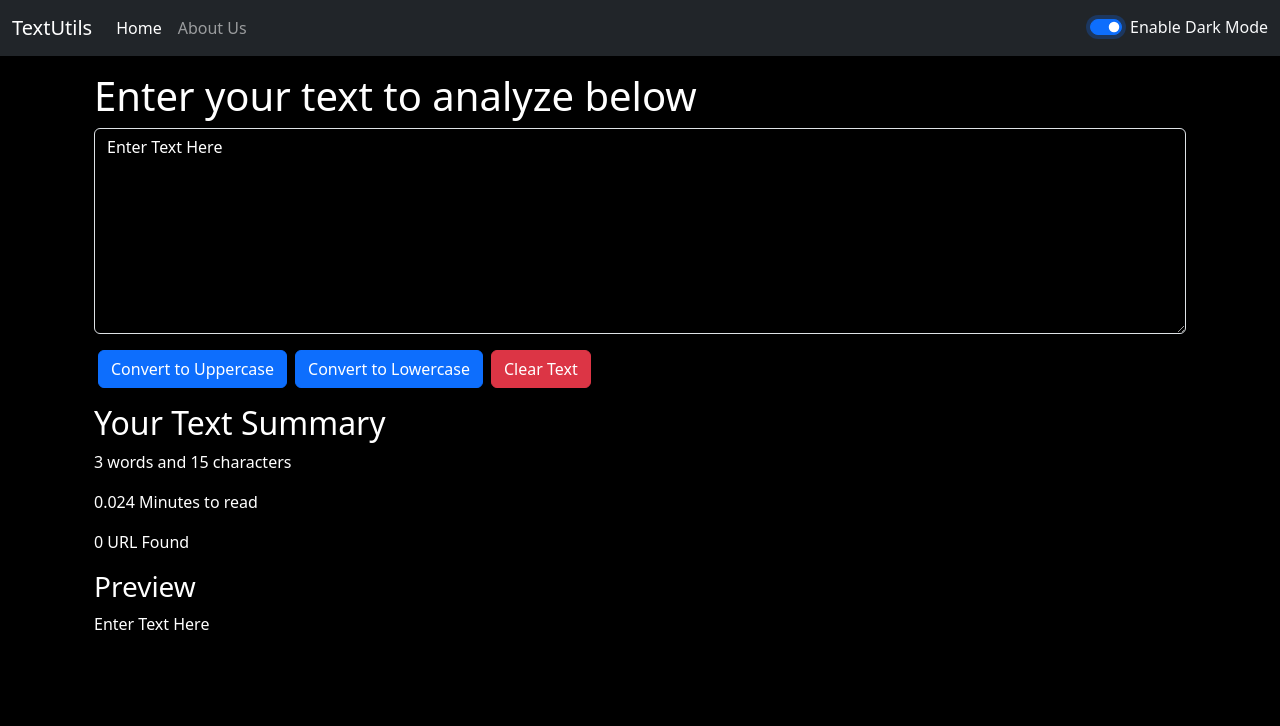
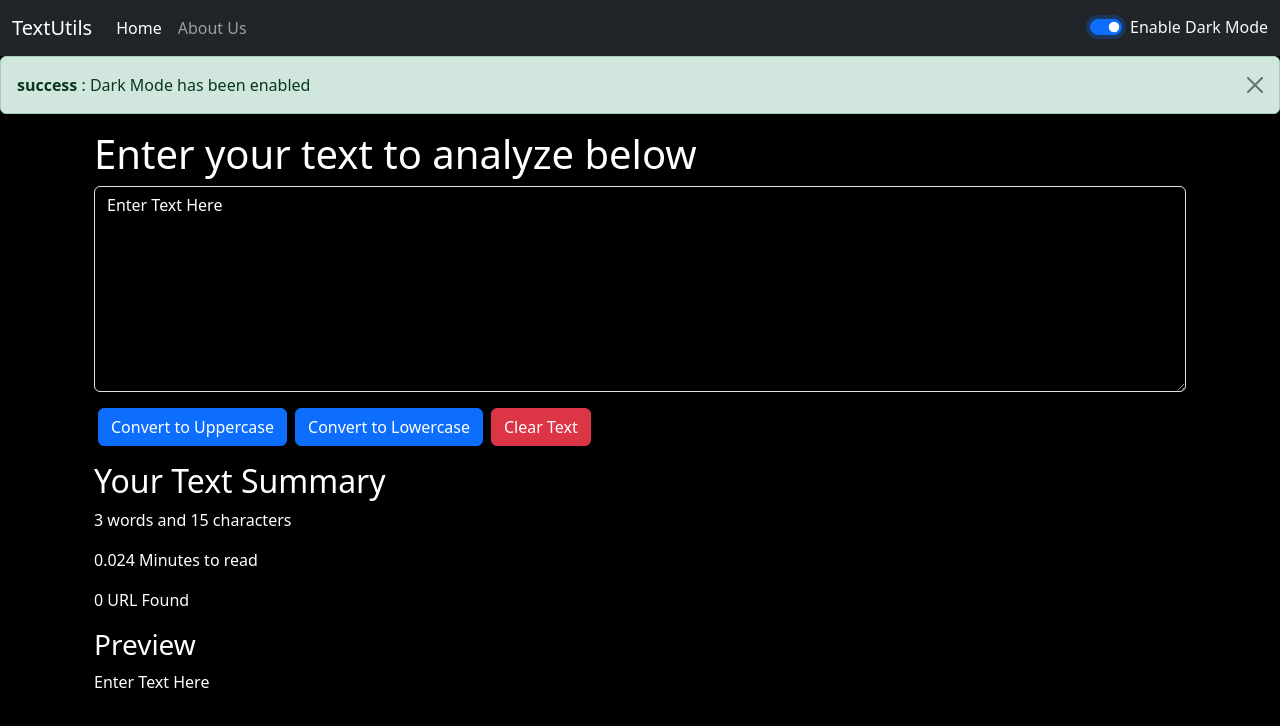
Before and after one commit to Darpan242003/my-app, a React (Vite) app: page / in a window 1280 px wide. Both pictures are taken after a click on the switch "Enable Dark Mode". Shown: the top 726 px of the page. Built offline with nearby package versions, Linux system fonts and the light colour scheme.

Commit message:
Added Alerts

```diff
--- a/src/App.jsx
+++ b/src/App.jsx
@@ -3,33 +3,47 @@
 import About from './Components/About'
 import Navbar from './Components/Navbar'
 import TextForm from './Components/TextForm'
+import Alert from './Components/Alert'
 
 function App() {
   const [mode, setMode] = useState('light') //use state to set the state as dark or light.
 
   const toggleMode = () => {
-    if (mode === 'light'){
+    if (mode === 'light') {
       setMode('dark')
       document.body.style.backgroundColor = 'black' //changes background of body to black
+      showAlert('Dark Mode has been enabled', 'success')
     }
     else {
       setMode('light')
       document.body.style.backgroundColor = 'white' //changes background of body to black
+      showAlert('Light Mode has been enabled', 'success')
     }
   }//function to change mode.
+
+
+  const [alert, setAlert] = useState(null)
+
+  const showAlert = (message, type) => {
+    setAlert({
+      msg: message,
+      type: type
+    })
+  }
 
   return (
     <>
 
       {/* <Navbar /> */} {/*Here we haven't passed any props so it will render the defaultProps. */}
-      <Navbar title="TextUtils" aboutText="About Us" mode={mode} toggleMode={toggleMode}/> {/*pass the mode state and toggleMode function as prop with the variables of same name*/}
+      <Navbar title="TextUtils" aboutText="About Us" mode={mode} toggleMode={toggleMode} /> {/*pass the mode state and toggleMode function as prop with the variables of same name*/}
       {/* here variables title and aboutText are passed as props to Navbar component.  */}
 
+      <Alert alert={alert} />
 
       <div className="container my-3"> {/* container is bootstrap class to keep the component in the middle and add equal margin at all sides
       my-3: bootstrap class to add margin across y-axis*/}
         {/* Add Heading as a prop in the textform */}
-        <TextForm heading="Enter your text to analyze below" mode={mode}/>
+        <TextForm heading="Enter your text to analyze below" mode={mode} />
         {/* <About/> */}
       </div>
 
--- /dev/null
+++ b/src/Components/Alert.jsx
@@ -0,0 +1,13 @@
+import React from 'react'
+
+export default function Alert(props) {
+    return (
+
+        props.alert && <div className={`alert alert-${props.alert.type} alert-dismissible fade show`} role="alert">
+        {/* && is used because default state of alert is null it provides logic that if prop.alert is "not null" then execute this. */}
+            <strong>{props.alert.type}</strong> : {props.alert.msg} {/*it will display the output in the form of "success: message"*/}
+            <button type="button" className="btn-close" data-bs-dismiss="alert" aria-label="Close"></button>
+        </div>
+
+    )
+}
--- a/src/Components/Navbar.jsx
+++ b/src/Components/Navbar.jsx
@@ -25,8 +25,8 @@
             <input className="form-control me-2" type="search" placeholder="Search" aria-label="Search" />
             <button className="btn btn-outline-primary" type="submit">Search</button>
           </form> */}
-          <div className={`form-check form-switch text-${props.mode === 'light' ? 'dark':'light'}`}> {/* change the text-dark property with the JS condition */}
-            <input className="form-check-input" type="checkbox" role="switch" id="switchCheckDefault" onClick={props.toggleMode}/> {/* when clicked mode will change due to toggleMode */}
+          <div className={`form-check form-switch text-${props.mode === 'light' ? 'dark' : 'light'}`}> {/* change the text-dark property with the JS condition */}
+            <input className="form-check-input" type="checkbox" role="switch" id="switchCheckDefault" onClick={props.toggleMode} /> {/* when clicked mode will change due to toggleMode */}
             <label className="form-check-label" htmlFor="switchCheckDefault">Enable Dark Mode</label>
           </div>
         </div>
--- a/src/Components/TextForm.jsx
+++ b/src/Components/TextForm.jsx
@@ -13,14 +13,14 @@
     const handleLoClick = () => {
         // console.log('Uppercase was clicked' + text)
 
-        let newText = text.toLowerCase() //method to convert text to uppercase
+        let newText = text.toLowerCase() //method to convert text to lowercase
         setText(newText) //correct way to change value of text
     }
 
     const handleClearClick = () => {
         // console.log('Uppercase was clicked' + text)
 
-        let newText = "" //method to convert text to uppercase
+        let newText = "" //method to clear text
         setText(newText) //correct way to change value of text
     }
 
```
